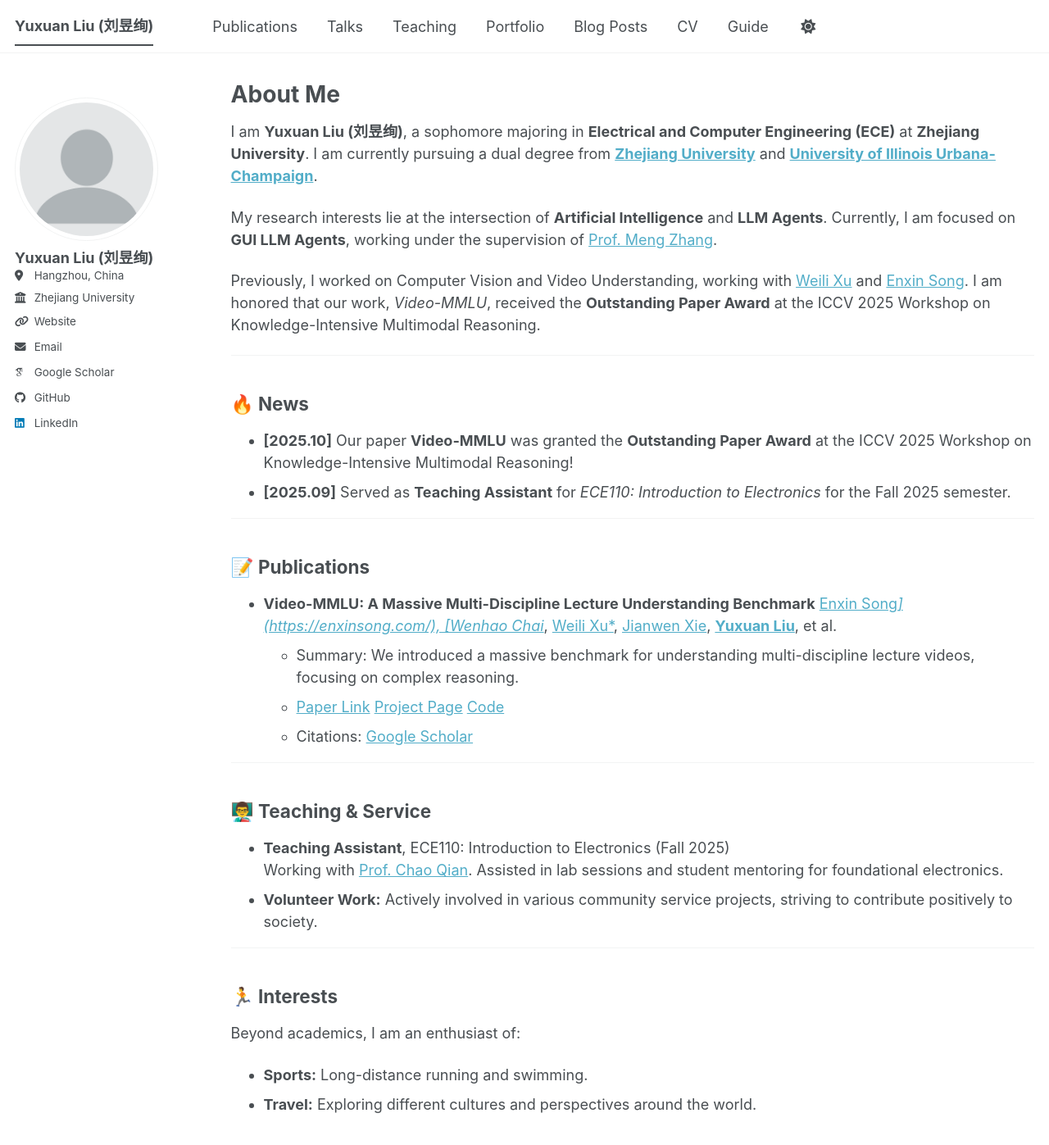
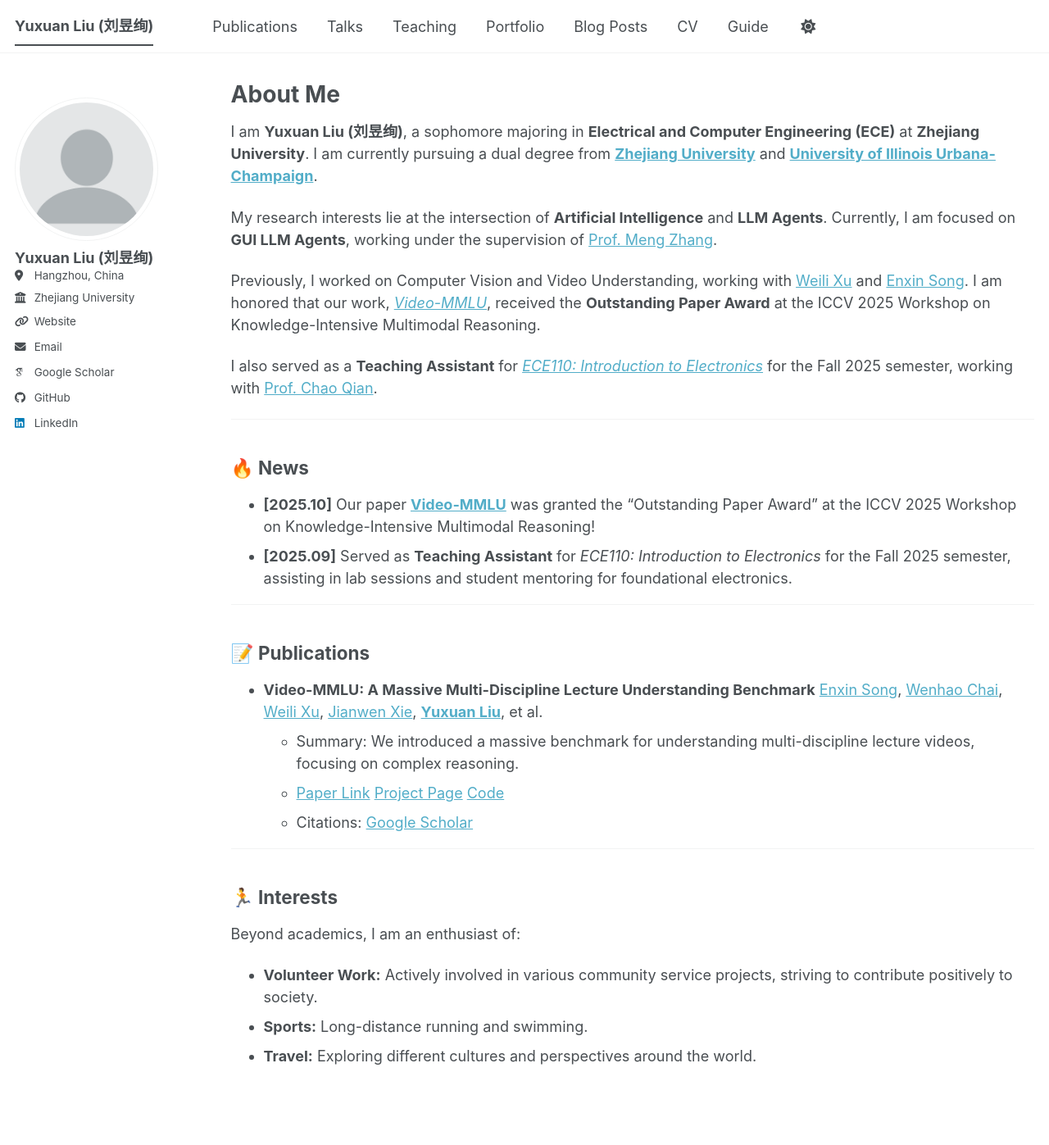
Before and after one commit to StevenLiu06/StevenLiu06.github.io, a Jekyll site: the page built from _pages/about.md, in a window 1280 px wide and 1400 px high. Shown: the top 1397 px of the window at 82% size. Built offline with Jekyll 4.4.1, drawn with Linux system fonts in a browser that asks for light colours; some web fonts are replaced; a script bundle is joined from its source files by our own code; library files that are not in the unit come from our copies.

Commit message:
Revise about page with updated links and roles
Updated links and added details about teaching assistant role.

Signed-off-by: Yuxuan Liu <heixuanfeng2006@163.com>

```diff
--- a/_pages/about.md
+++ b/_pages/about.md
@@ -12,32 +12,28 @@
 
 My research interests lie at the intersection of **Artificial Intelligence** and **LLM Agents**. Currently, I am focused on **GUI LLM Agents**, working under the supervision of [Prof. Meng Zhang](https://nexus-mengzhang.vercel.app/).
 
-Previously, I worked on Computer Vision and Video Understanding, working with [Weili Xu](https://weili-0234.github.io/) and [Enxin Song](https://enxinsong.com/). I am honored that our work, *Video-MMLU*, received the **Outstanding Paper Award** at the ICCV 2025 Workshop on Knowledge-Intensive Multimodal Reasoning.
+Previously, I worked on Computer Vision and Video Understanding, working with [Weili Xu](https://weili-0234.github.io/) and [Enxin Song](https://enxinsong.com/). I am honored that our work, [*Video-MMLU*]((https://arxiv.org/abs/2504.14693)), received the **Outstanding Paper Award** at the ICCV 2025 Workshop on Knowledge-Intensive Multimodal Reasoning.
+
+I also served as a **Teaching Assistant** for [*ECE110: Introduction to Electronics*](https://courses.grainger.illinois.edu/ece110/sp2026/) for the Fall 2025 semester, working with [Prof. Chao Qian](https://person.zju.edu.cn/en/chaoqian).
 
 ---
 
 ## 🔥 News
-* **[2025.10]** Our paper **Video-MMLU** was granted the **Outstanding Paper Award** at the ICCV 2025 Workshop on Knowledge-Intensive Multimodal Reasoning!
-* **[2025.09]** Served as **Teaching Assistant** for *ECE110: Introduction to Electronics* for the Fall 2025 semester.
+* **[2025.10]** Our paper [**Video-MMLU**]((https://arxiv.org/abs/2504.14693)) was granted the "Outstanding Paper Award" at the ICCV 2025 Workshop on Knowledge-Intensive Multimodal Reasoning!
+* **[2025.09]** Served as **Teaching Assistant** for *ECE110: Introduction to Electronics* for the Fall 2025 semester, assisting in lab sessions and student mentoring for foundational electronics.
 
 ---
 
 ## 📝 Publications
-* **Video-MMLU: A Massive Multi-Discipline Lecture Understanding Benchmark** [Enxin Song*](https://enxinsong.com/), [Wenhao Chai*](), [Weili Xu*](https://weili-0234.github.io/), [Jianwen Xie](http://www.stat.ucla.edu/~jxie/), [**Yuxuan Liu**](https://stevenliu06.github.io/), et al.
+* **Video-MMLU: A Massive Multi-Discipline Lecture Understanding Benchmark** [Enxin Song](https://enxinsong.com/), [Wenhao Chai](https://wenhaochai.com/), [Weili Xu](https://weili-0234.github.io/), [Jianwen Xie](http://www.stat.ucla.edu/~jxie/), [**Yuxuan Liu**](https://stevenliu06.github.io/), et al.
     * Summary: We introduced a massive benchmark for understanding multi-discipline lecture videos, focusing on complex reasoning.
     * [Paper Link](https://arxiv.org/abs/2504.14693) [Project Page](https://enxinsong.com/Video-MMLU-web/) [Code](https://github.com/Espere-1119-Song/Video-MMLU)
     * Citations: [Google Scholar](https://scholar.google.com/citations?view_op=view_citation&hl=en&user=3h1HP8AAAAAJ&citation_for_view=3h1HP8AAAAAJ:u-x6o8ySG0sC)
 
 ---
 
-## 👨‍🏫 Teaching & Service
-* **Teaching Assistant**, ECE110: Introduction to Electronics (Fall 2025)
-    Working with [Prof. Chao Qian](https://person.zju.edu.cn/en/chaoqian). Assisted in lab sessions and student mentoring for foundational electronics.
-* **Volunteer Work:** Actively involved in various community service projects, striving to contribute positively to society.
-
----
-
 ## 🏃 Interests
 Beyond academics, I am an enthusiast of:
+* **Volunteer Work:** Actively involved in various community service projects, striving to contribute positively to society.
 * **Sports:** Long-distance running and swimming.
 * **Travel:** Exploring different cultures and perspectives around the world.
```
